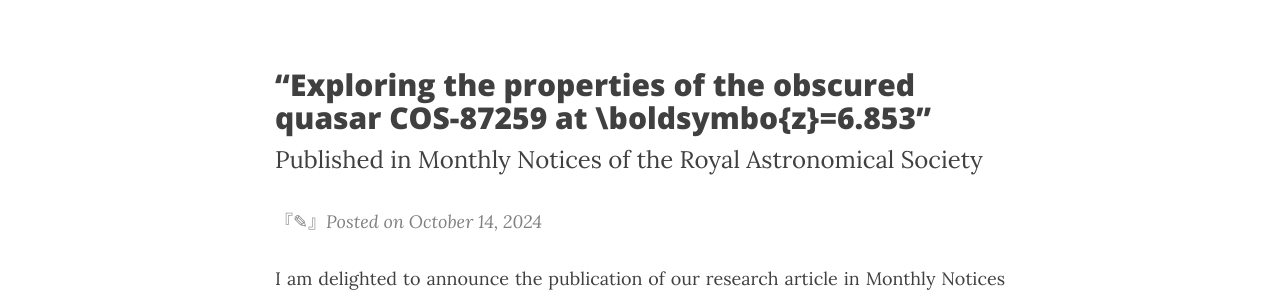
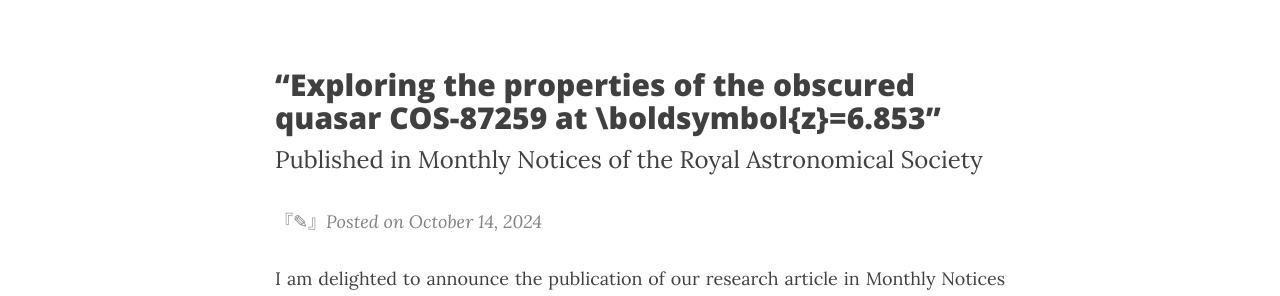
Before and after one commit to ch-var/ch-var.github.io, a Jekyll site: the page built from news.html, in a window 1280 px wide and 900 px high. Shown: the part 208-504 px from the top of the window. Built offline with Jekyll 4.4.1, drawn with Linux system fonts in a browser that asks for light colours; formulas are drawn with MathJax 3.

Commit message:
Update news.html

```diff
--- a/news.html
+++ b/news.html
@@ -4,7 +4,7 @@
 mathjax: true
 ---
 <p>
-<h2>“Exploring the properties of the obscured quasar COS-87259 at \boldsymbo{z}=6.853”</h2>
+<h2>“Exploring the properties of the obscured quasar COS-87259 at \boldsymbol{z}=6.853”</h2>
 <font size="+2">Published in Monthly Notices of the Royal Astronomical Society</font>
 <p>
 <p>
@@ -19,7 +19,7 @@
 <p align='justify'>One of the most puzzling results in modern astrophysics is the presence of very massive supermassive black holes in the... <a href="https://ch-var.github.io/2024-10-14-COS"><b style="color:#424242";>[Read more]</b></a>
 </p>
 <hr width="100%" size="2">
-<br>
+
 <h2>“SMART: spectral energy distributions Markov chain analysis with radiative transfer models”</h2>
 <font size="+2">Published in Monthly Notices of the Royal Astronomical Society</font>
 <p>
```
